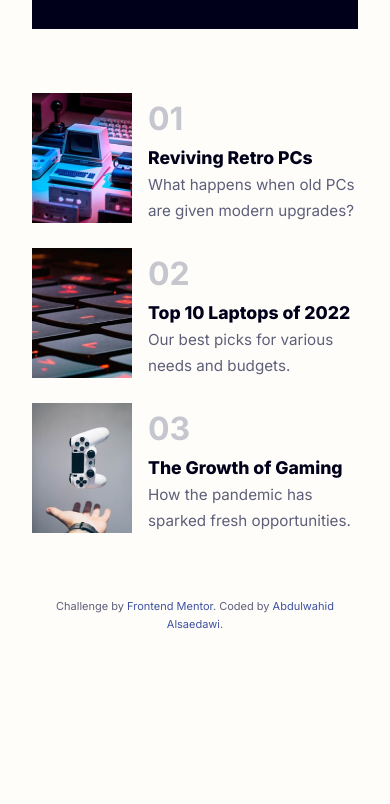
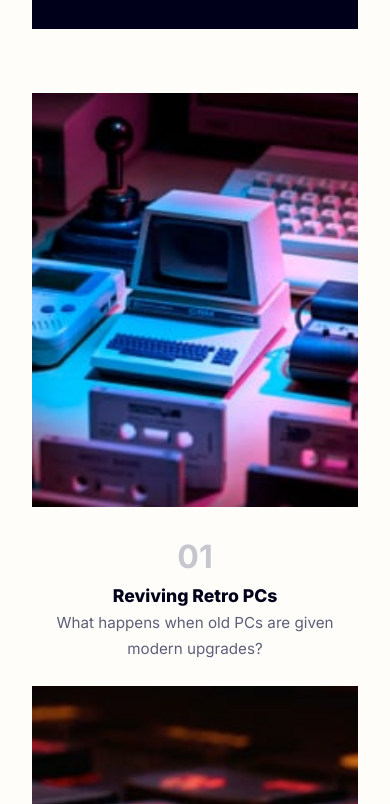
Before and after one commit to AbdulwahidAlsaedawi/news-homepage, a plain HTML site: page news-homepage-main/index.html in a window 390 px wide. Shown: the part 1373-2177 px from the top of the page. Before the commit the page ends 2022 px from the top, so only its background shows below. Drawn offline with Linux system fonts and the light colour scheme.

Commit message:
edit on css file, to make the website more responsive on mobile

```diff
--- a/news-homepage-main/css/style.css
+++ b/news-homepage-main/css/style.css
@@ -1,3 +1,4 @@
+
 :root {
   --soft-orange: hsl(35, 77%, 62%);
   --soft-red: hsl(5, 85%, 63%);
@@ -24,13 +25,6 @@ body {
   color: var(--very-dark-blue);
   line-height: 1.6;
   min-height: 100vh;
-  padding: 0;
-}
-
-.container {
-  max-width: 1110px;
-  margin: 0 auto;
-  padding: 0 1rem;
 }
 
 img {
@@ -42,6 +36,12 @@ img {
 a {
   text-decoration: none;
   color: inherit;
+}
+
+.container {
+  max-width: 1110px;
+  margin: 0 auto;
+  padding: 0 1rem;
 }
 
 
@@ -57,8 +57,6 @@ a {
   font-size: 2.5rem;
   font-weight: 800;
 }
-
-
 
 .nav_list ul {
   display: flex;
@@ -223,6 +221,17 @@ html[dir="rtl"] .nav_list ul {
 }
 
 
+.attribution {
+  font-size: 11px;
+  text-align: center;
+  padding: 1rem;
+  color: var(--dark-grayish-blue);
+}
+
+.attribution a {
+  color: var(--soft-red);
+}
+
 @media (max-width: 768px) {
   body {
     padding: 0 1rem;
@@ -232,9 +241,8 @@ html[dir="rtl"] .nav_list ul {
     padding: 1.5rem 0;
   }
 
-
   .menu-btn {
-    display: flex;;
+    display: flex;
     flex-direction: column;
     justify-content: space-between;
     width: 40px;
@@ -259,7 +267,6 @@ html[dir="rtl"] .nav_list ul {
     transition: all 0.3s ease;
     transform-origin: center;
   }
-
 
   .nav_list {
     position: absolute;
@@ -300,7 +307,6 @@ html[dir="rtl"] .nav_list ul {
     font-weight: 500;
   }
 
-
   .menu-btn.active span:nth-child(1) {
     transform: translateY(11px) rotate(45deg);
   }
@@ -312,7 +318,6 @@ html[dir="rtl"] .nav_list ul {
   .menu-btn.active span:nth-child(3) {
     transform: translateY(-11px) rotate(-45deg);
   }
-
 
   .overlay {
     position: fixed;
@@ -331,7 +336,6 @@ html[dir="rtl"] .nav_list ul {
     opacity: 1;
     pointer-events: all;
   }
-
 
   .main-section {
     grid-template-columns: 1fr;
@@ -360,26 +364,24 @@ html[dir="rtl"] .nav_list ul {
   }
 
   .bottom-article, .news-card {
-    gap: 1rem;
+    flex-direction: column;
+    align-items: center;
+    text-align: center;
   }
 
+  .bottom-article img, .news-card img {
+    width: 100%;
+    height: auto;
+  }
+
+  .news-text {
+    align-items: center;
+  }
 
   body.menu-open {
     overflow: hidden;
     height: 100vh;
   }
-}
-
-
-.attribution {
-  font-size: 11px;
-  text-align: center;
-  padding: 1rem;
-  color: var(--dark-grayish-blue);
-}
-
-.attribution a {
-  color: var(--soft-red);
 }
 
 
```
